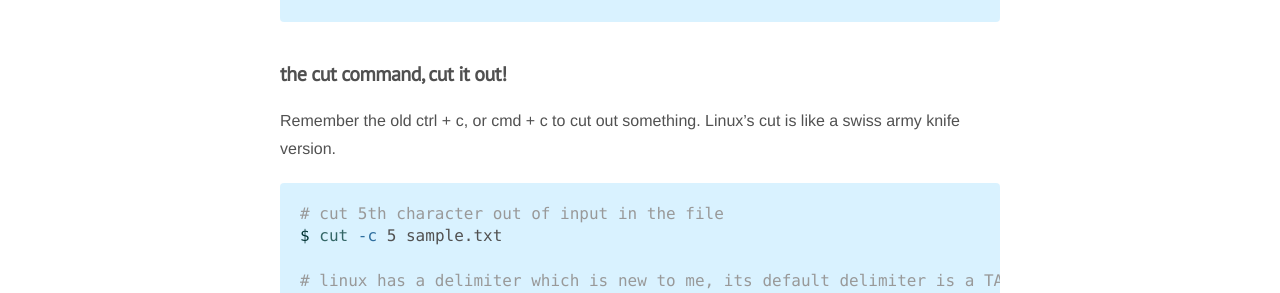
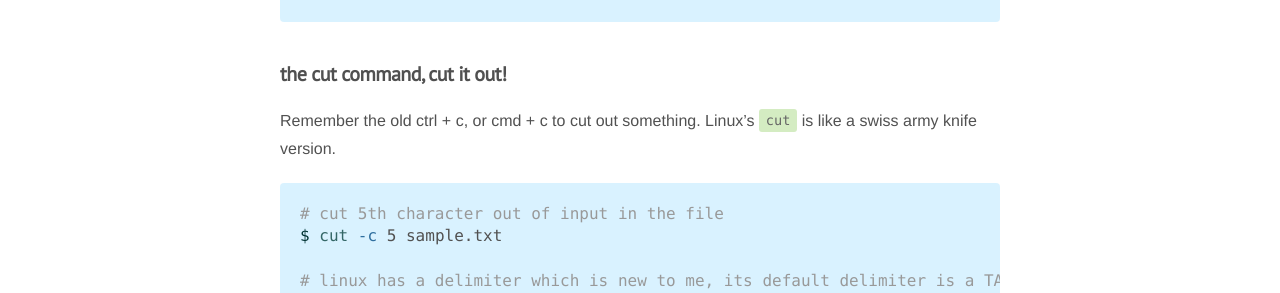
Before and after one commit to ngarciaiii/archived_blog, a Jekyll site: the page built from _posts/2022-05-17-Still a Grasshopper.markdown, in a window 1280 px wide and 900 px high, scrolled down 2088 px. Shown: the part 148-441 px from the top of the window. Built offline with Jekyll 4.4.1, drawn with Linux system fonts in a browser that asks for light colours; nearby versions of some CDN libraries; comment, search, counter and statistics services are not loaded; some of the changed text lies outside the part shown.

Commit message:
added backticks

````diff
--- a/_posts/2022-05-17-Still a Grasshopper.markdown
+++ b/_posts/2022-05-17-Still a Grasshopper.markdown
@@ -87,7 +87,7 @@ $ echo $PATH
 
 ## the cut command, cut it out!
 
-Remember the old ctrl + c, or cmd + c to cut out something. Linux's cut is like a swiss army knife version.
+Remember the old ctrl + c, or cmd + c to cut out something. Linux's `cut` is like a swiss army knife version.
 
 
 ```bash
@@ -155,12 +155,4 @@ The quick brown fox
 ## That's enough for today, Im still a grasshopper.
 
 
-
-
-
-
-
-
-
-
 [Linux Journey]:https://linuxjourney.com
````
Also changed, not shown: _posts/2022-05-19-Black Belt Text-Fu.markdown (added, +27 -0 lines).
